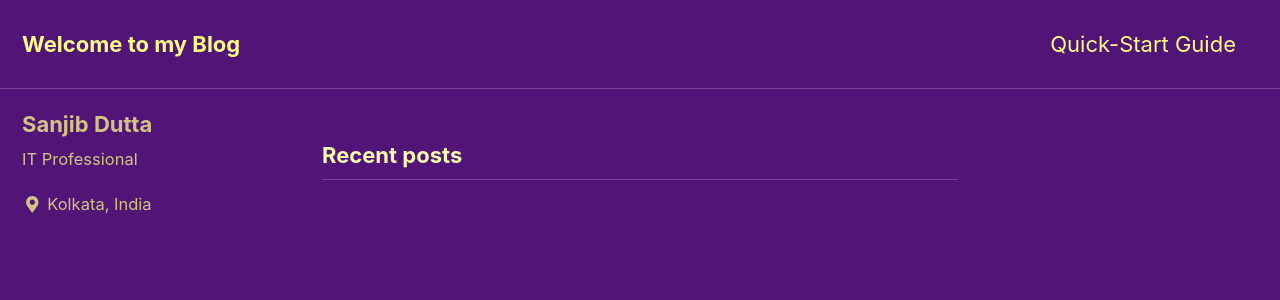
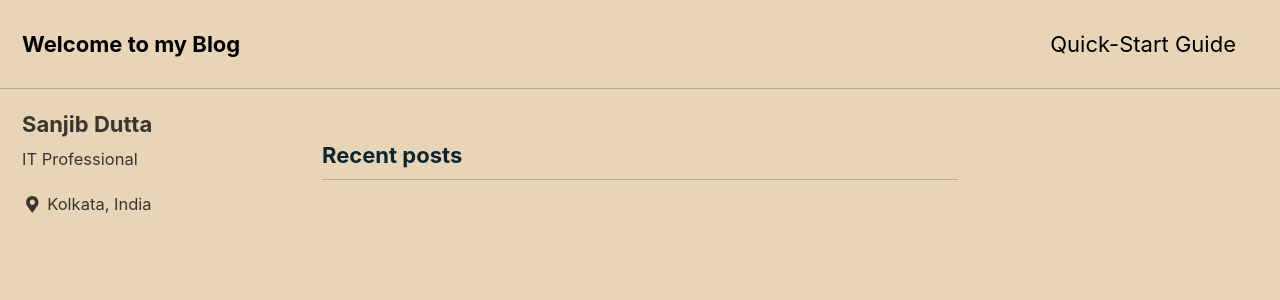
Before and after one commit to sanjibd/sanjibd.github.io, a Jekyll site: the page built from index.html, in a window 1280 px wide and 900 px high. Shown: the top 300 px of the window. Built offline with Jekyll 4.4.1, drawn with Linux system fonts in a browser that asks for light colours; cached includes are drawn as plain includes; nearby versions of some CDN libraries; the list of posts is cut into pages by our own code.

Commit message:
Update _config.yml

```diff
--- a/_config.yml
+++ b/_config.yml
@@ -12,7 +12,7 @@
 
 # theme                  : "minimal-mistakes-jekyll"
 # remote_theme           : "mmistakes/minimal-mistakes"
-minimal_mistakes_skin    : "plum" # "air", "aqua", "contrast", "dark", "dirt", "neon", "mint", "plum", "sunrise"
+minimal_mistakes_skin    : "sunrise" # "air", "aqua", "contrast", "dark", "dirt", "neon", "mint", "plum", "sunrise"
 
 # Site Settings
 locale                   : "en-US"
```
